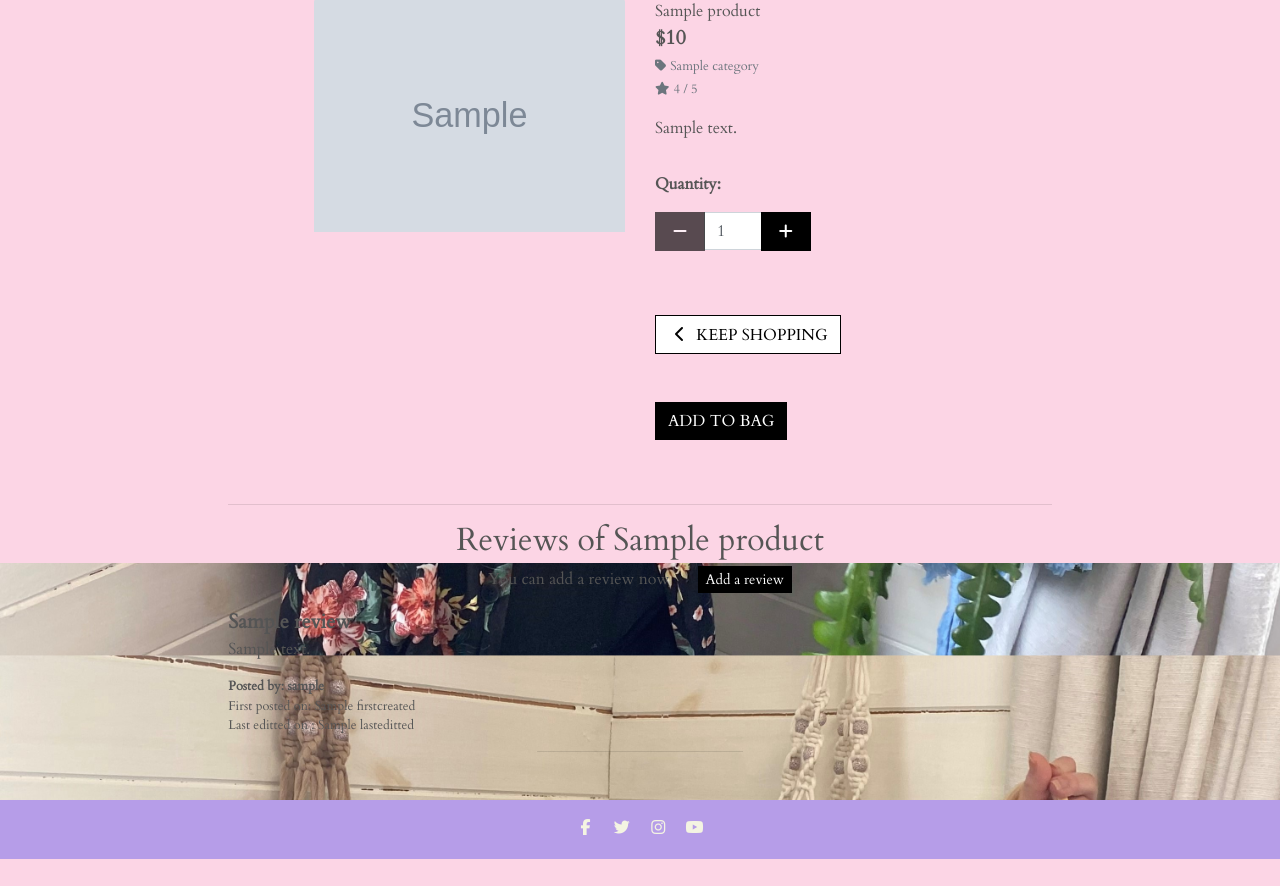
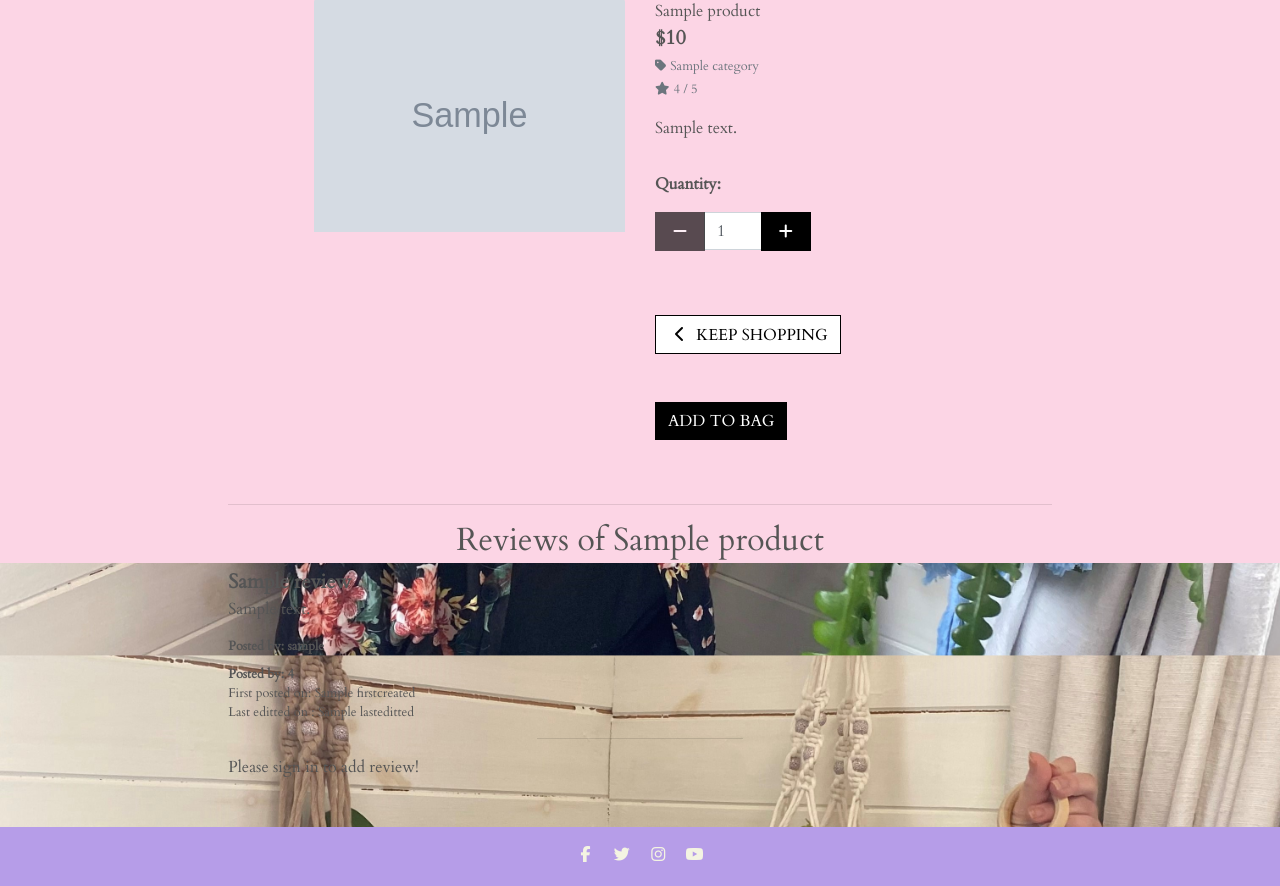
Before and after one commit to SamBurgess93/hugsforshrubs, a Django app: template products/templates/products/product_detail.html in a window 1280 px wide. Shown: the part 237-1123 px from the top of the page. Before the commit the page ends 1096 px from the top, so only its background shows below. Run offline with Django 4.2, Linux system fonts and the light colour scheme; the template is opened without the code that fills it: most values are stand-ins (such as "Sample title", 1, 10 or a date in 2020); grey boxes marked "Sample" are stand-in pictures; some libraries are stand-ins or nearby versions; some web fonts are replaced.

Commit message:
started adding reviews

```diff
--- a/products/admin.py
+++ b/products/admin.py
@@ -1,5 +1,5 @@
 from django.contrib import admin
-from .models import Product, Category
+from .models import Product, Category, ProductReview
 
 # Register your models here.
 
@@ -25,3 +25,4 @@
 
 admin.site.register(Product, ProductAdmin)
 admin.site.register(Category, CategoryAdmin)
+admin.site.register(ProductReview)
--- a/products/templates/products/product_detail.html
+++ b/products/templates/products/product_detail.html
@@ -98,9 +98,8 @@
     <div class="col-12 col-sm-8 offset-sm-2">
         <hr>
         <h2 class="text-center ">Reviews of {{ product.name }}</h2>
-        <p class="text-center">You can add a review now <a href=""
-            class="btn-black btn-sm rounded-0 ml-4">Add a review</a> </p>
-        {% for review in product.review_set.all %}
+        <div class="reviews-wrapper">
+            {% for review in product.reviews.all %}
             <p class="mb-0 lead font-weight-bold">{{ review.title }}</p>
             <p class="text-justified">{{ review.body }}</p>
             {% if request.user.is_superuser or review.username == request.user %}
@@ -110,10 +109,52 @@
             </small>
             {% endif %}
             <p class="mt-2 mb-0 small font-weight-bold">Posted by: {{ review.username}}</p>
+            <p class="mt-2 mb-0 small font-weight-bold">Posted by: {{ review.stars}}</p>
             <p class="mb-0 small">First posted on: {{ review.firstcreated }}</p>
             <p class="small">Last editted on : {{ review.lasteditted }}</p>
             <hr class="w-25">
+            {% empty %}
+                <div class="notification space-below">
+                    Be the first to leave a review!
+                </div>
             {% endfor %}
+        </div>
+        <div class="notification space-below">
+            {% if request.user.is_superuser or review.username == request.user %}
+                <form method="post" action=".">
+                    {% csrf_token %}
+
+                    <div class="field">
+                        <label >Stars</label>
+                        <div class="control">
+                            <div class="select">
+                                <select name="stars" id="">
+                                    <option value="1">1</option>
+                                    <option value="2">2</option>
+                                    <option value="3" selected>3</option>
+                                    <option value="4">4</option>
+                                    <option value="5">5</option>
+                                </select>
+                            </div>
+                        </div>
+                    </div>
+                    <div class="field">
+                        <label for="">Body</label>
+                        <div class="control">
+                            <textarea class="textarea"name="body" id="" cols="30" rows="10"></textarea>
+                        </div>
+
+                    </div>
+                    <div class="field">
+                        <div class="control">
+                            <button class ="btn btn-black rounded-0 text-uppercase mt-5">Add</button>
+                        </div>
+                    </div>
+                </form>
+            {% else %}
+             <p> Please sign in to add review! </p>
+            {% endif %}
+        </div>
     </div>
 {% endblock %}
 
--- a/static/css/base.css
+++ b/static/css/base.css
@@ -83,6 +83,12 @@
 /*div added to empty bag to push down footer*/
 .space-maker{
     height: 400px;
+}
+
+/* Reviews */
+
+.notification.space-below {
+    margin-bottom: 20px;
 }
 
 /* from Bulma */
```
Also changed, not shown: products/models.py (+11 -0 lines), products/views.py (+12 -1 lines), products/migrations/0003_productreview.py (added). Lines whose indentation alone changed are shown as unchanged.
